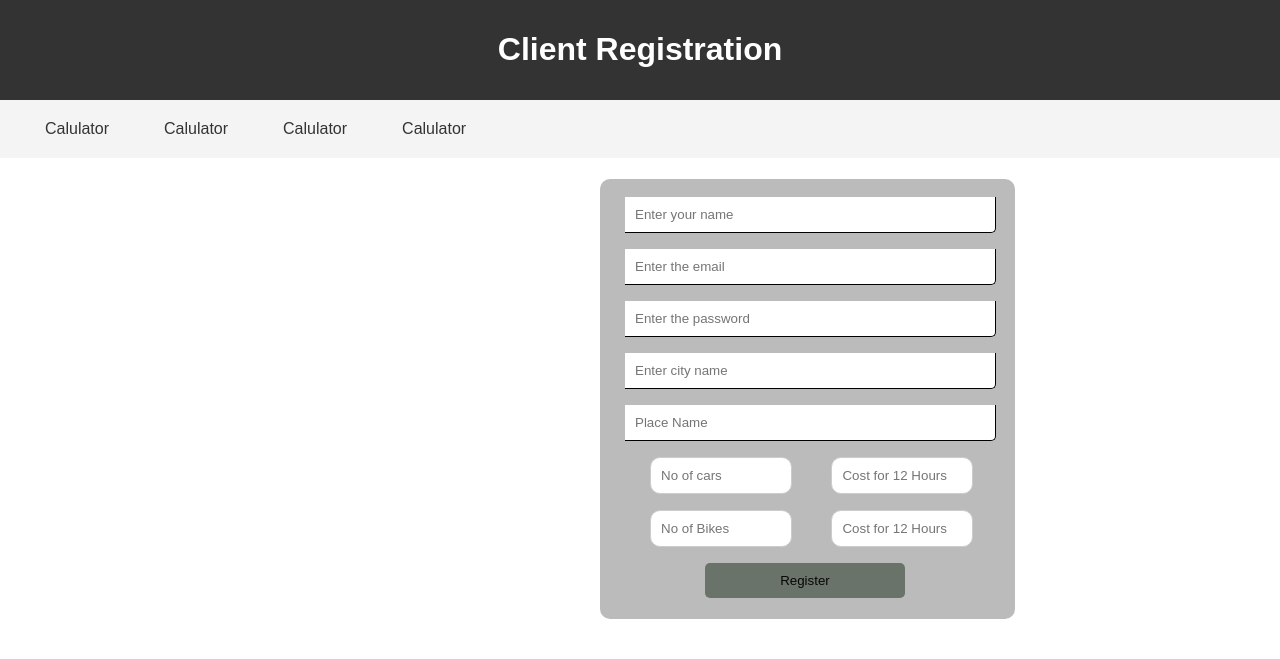
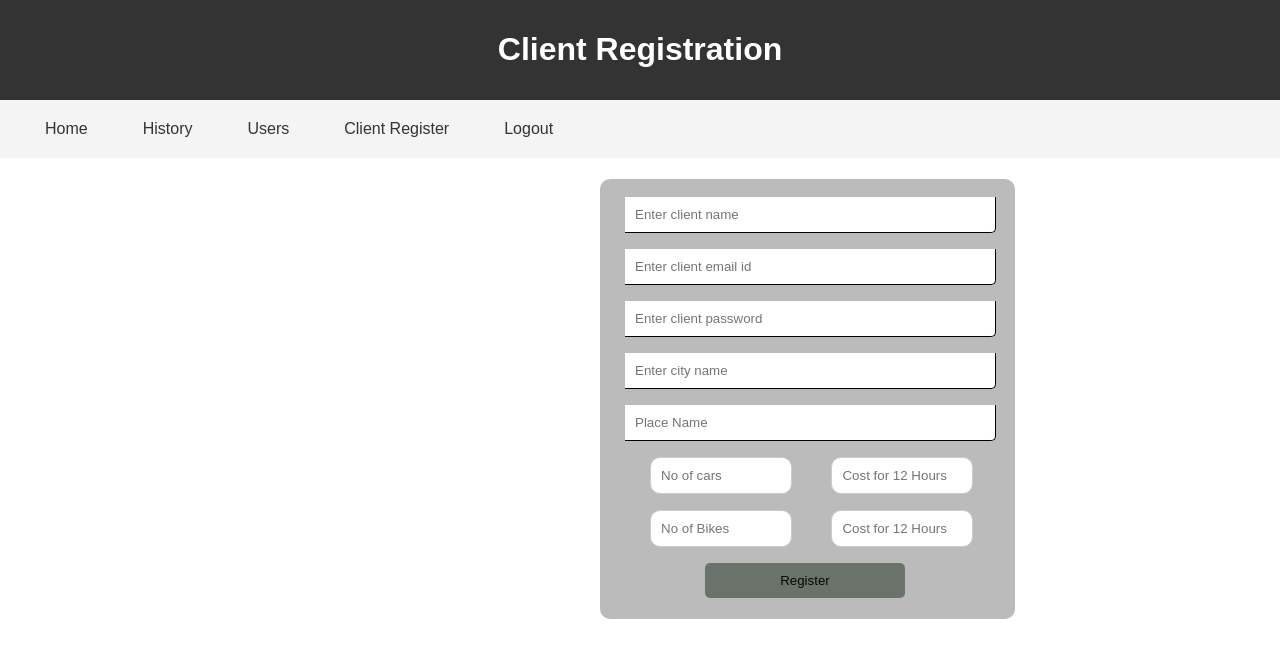
Before and after one commit to Benaka1604/project2024-main, a PHP site: page /c_reg.php in a window 1280 px wide. Shown: the top 659 px of the page. Run offline with PHP 8.4, Linux system fonts and the light colour scheme.

Commit message:
Fixed minor error

```diff
--- a/Entry-c.php
+++ b/Entry-c.php
@@ -82,7 +82,7 @@ else{?>
 }?>
         <!-- <a href="/project2024-main/Reserve.php">Reservation</a> -->
         <!-- <a href="/project2024-main/User.php">Users</a> -->
-        <a href="/project2024-main/Entry.php" target="_blank">Vehicle Entry</a>
+        <a href="/project2024-main/Entry-c.php" target="_blank">Vehicle Entry</a>
         <a href="/project2024-main/Exit.php" target="_blank">Vehice Exit</a>
         <a href="/project2024-main/Logout.php">Logout</a>
     </nav>
--- a/Entry1.php
+++ b/Entry1.php
@@ -29,7 +29,7 @@
                 $cha2="UPDATE `details` SET `Payment`=0 WHERE `VNo`='$v_no';";
                 $cha3=mysqli_query($conn,$cha2);
                 if($cha3&&$cha1)
-                    header('Location: Entry.php');
+                    header('Location: Entry-c.php');
             }
         }
 
--- a/Table.php
+++ b/Table.php
@@ -53,6 +53,7 @@ $result = mysqli_query($conn, $sql);
     <nav>
         <a href="/project2024-main/Admin.php">Home</a>
         <a href="/project2024-main/Table.php">History</a>
+        <a href="/project2024-main/c_reg.php">Client Register</a>
         <!-- <a href="/project2024-main/Reserve.php">Reservation</a> -->
         <a href="/project2024-main/User.php">Users</a>
         <!-- <a href="/project2024-main/Entry.php" target="_blank">Vehicle Entry</a>
--- a/Table1.php
+++ b/Table1.php
@@ -56,7 +56,7 @@ $result = mysqli_query($conn, $sql);
         <a href="/project2024-main/Table.php">History</a>
         <!-- <a href="/project2024-main/Reserve.php">Reservation</a> -->
         <!-- <a href="/project2024-main/User.php">Users</a> -->
-        <a href="/project2024-main/Entry.php" target="_blank">Vehicle Entry</a>
+        <a href="/project2024-main/Entry-c.php" target="_blank">Vehicle Entry</a>
         <a href="/project2024-main/Exit.php" target="_blank">Vehice Exit</a>
         <a href="/project2024-main/Logout.php">Logout</a>
     </nav>
--- a/User.php
+++ b/User.php
@@ -34,6 +34,7 @@ if ($_SESSION['admin_id'] != 1) {
     <a href="/project2024-main/Table.php">History</a>
         <!-- <a href="/project2024-main/Reserve.php">Reservation</a> -->
         <a href="/project2024-main/User.php">Users</a>
+        <a href="/project2024-main/c_reg.php">Client Register</a>
         <!-- <a href="/project2024-main/Entry.php" target="_blank">Vehicle Entry</a>
         <a href="/project2024-main/Exit.php" target="_blank">Vehice Exit</a> -->
         <a href="/project2024-main/Logout.php">Logout</a>
--- a/admin.php
+++ b/admin.php
@@ -85,11 +85,12 @@ $sum3=$row2['income'];
 if($p_id==0){?>
     <a href="/project2024-main/Table.php">History</a>
     <a href="/project2024-main/User.php">Users</a>
+    <a href="/project2024-main/c_reg.php">Client Register</a>
     <?php
 }
 else{?>
     <a href="/project2024-main/Table1.php">History</a>
-    <a href="/project2024-main/Entry.php" target="_blank">Vehicle Entry</a>
+    <a href="/project2024-main/Entry-c.php" target="_blank">Vehicle Entry</a>
         <a href="/project2024-main/Exit.php" target="_blank">Vehice Exit</a>
 <?php
 }?>
--- a/c_reg.php
+++ b/c_reg.php
@@ -17,7 +17,7 @@
         $up1=mysqli_query($conn,$regi);
         $regi2="INSERT INTO `login`(`email`, `pass`, `temp`) VALUES ('$email','$pass',2);";
         $up2=mysqli_query($conn,$regi2);
-        header('Location:home.php');
+        header('Location:c_reg.php');
     }
 ?>
 
@@ -139,11 +139,15 @@ nav a {
 
     </header>
     <nav>
-            <a href="TimeDif.php" target="_blank">Calulator</a>
-            <a href="TimeDif.php" target="_blank">Calulator</a>
-            <a href="TimeDif.php" target="_blank">Calulator</a>
-            <a href="TimeDif.php" target="_blank">Calulator</a>
-        </nav>
+    <a href="/project2024-main/Admin.php">Home</a>
+    <a href="/project2024-main/Table.php">History</a>
+        <!-- <a href="/project2024-main/Reserve.php">Reservation</a> -->
+        <a href="/project2024-main/User.php">Users</a>
+        <a href="/project2024-main/c_reg.php">Client Register</a>
+        <!-- <a href="/project2024-main/Entry.php" target="_blank">Vehicle Entry</a>
+        <a href="/project2024-main/Exit.php" target="_blank">Vehice Exit</a> -->
+        <a href="/project2024-main/Logout.php">Logout</a>
+    </nav>
 
 
     <div class="dashboard1">
@@ -152,15 +156,15 @@ nav a {
             <p class="p-require">
             </p><br>
 
-            <input type="text" name="name" class="t_in" maxlength="20" placeholder="Enter your name"><br>
+            <input type="text" name="name" class="t_in" maxlength="20" placeholder="Enter client name"><br>
             <p class="p-require">
             </p>
 
 
-            <input type="email" name="email" class="t_in" placeholder="Enter the email"><br>
+            <input type="email" name="email" class="t_in" placeholder="Enter client email id"><br>
             <p class="p-require">
             </p>
-            <input type="password" name="password" class="t_in" placeholder="Enter the password">
+            <input type="password" name="password" class="t_in" placeholder="Enter client password">
             <p class="p-require">
             </p>
 
--- a/home.php
+++ b/home.php
@@ -165,7 +165,7 @@ if (isset($_POST['login'])) {
 
         <nav>
         <a href="TimeDif.php" target="_blank">Calulator</a>
-        <a href="c_reg.php">Client Register</a>
+        <a href="TimeDif.php" target="_blank">Slots Availability</a>
     </nav>
 
     </header>
```
Also changed, not shown: Exit.php (+5 -16 lines).
